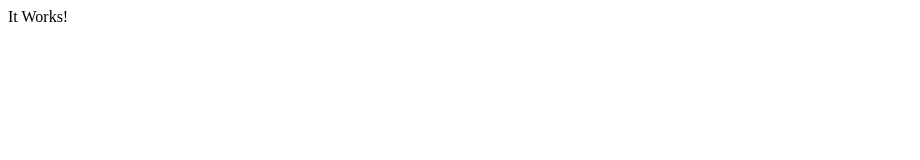
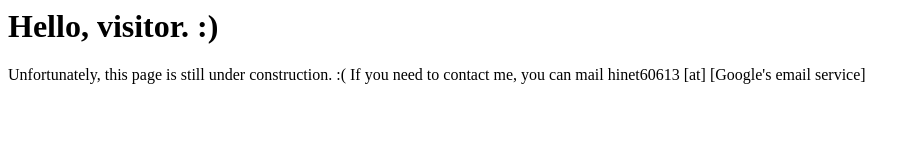
Before and after one commit to hinet60613/hinet60613.github.io, a plain HTML site: page index.html in a window 1280 px wide. Shown: the whole page, without its empty margins (0-920 px from the left). Drawn offline with Linux system fonts and the light colour scheme.

Commit message:
Still under construction. :(

```diff
--- a/index.html
+++ b/index.html
@@ -3,6 +3,8 @@
 	<title>Hinet60613</title>
 </head>
 <body>
-	It Works!
+<h1>Hello, visitor. :)</h1>
+Unfortunately, this page is still under construction. :(
+If you need to contact me, you can mail hinet60613 [at] [Google's email service]
 </body>
 </html>
```
